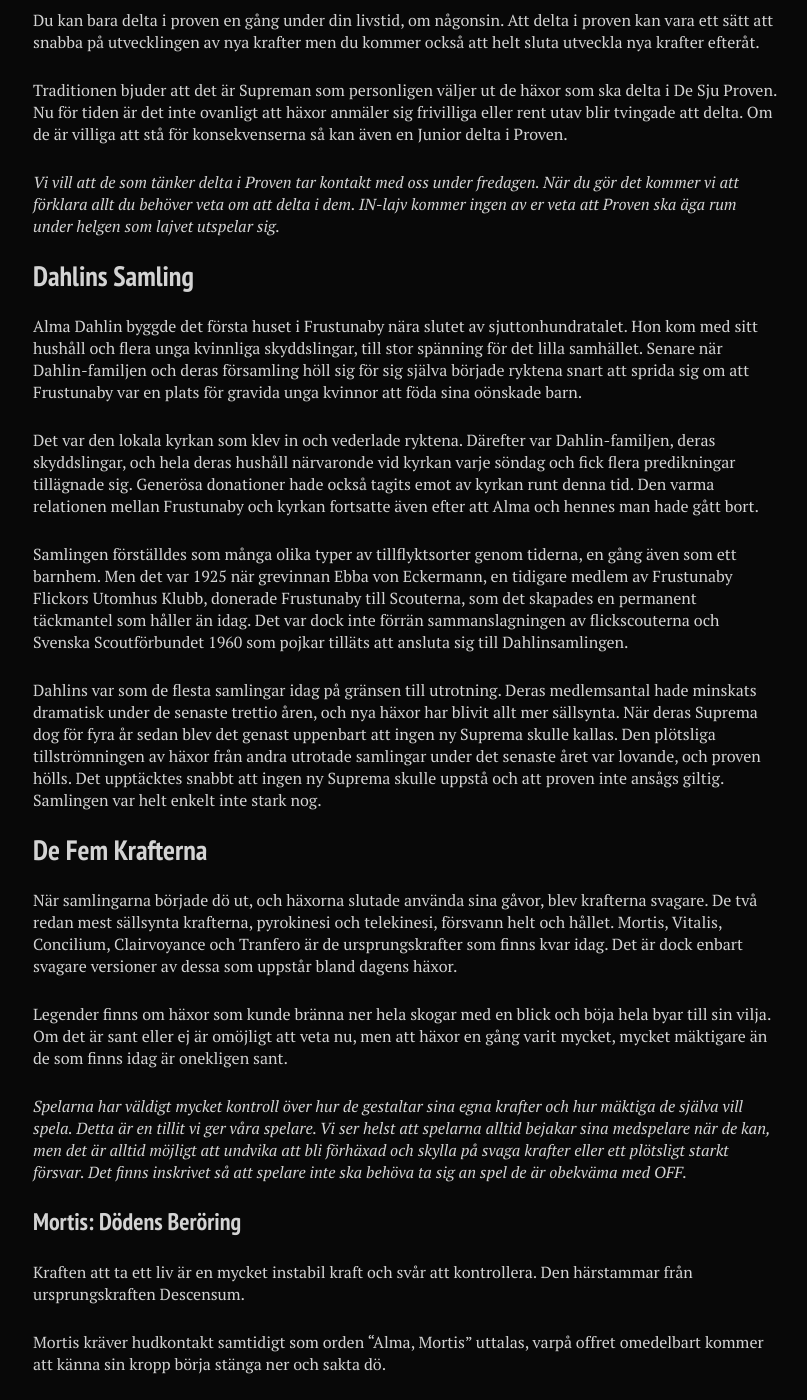
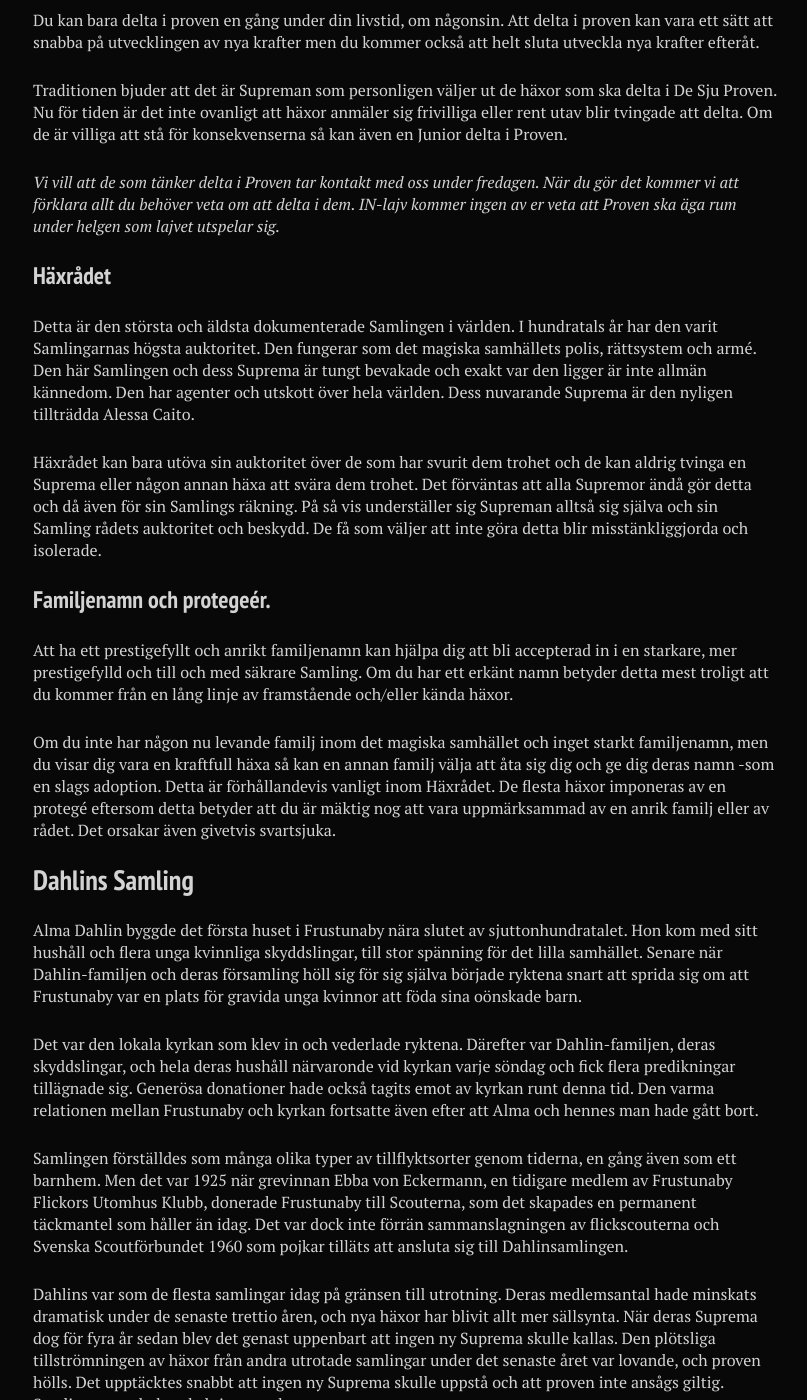
Before and after one commit to stanislavb/www.coven.nu, a Jekyll site: the page built from fiktion/index.md, in a window 1280 px wide and 1400 px high, scrolled down 3182 px. Shown: the whole window, without its empty margins (287-1094 px from the left). Built offline with Jekyll 4.4.1, drawn with Linux system fonts in a browser that asks for light colours; nearby versions of some CDN libraries.

Commit message:
Update index.md

```diff
--- a/fiktion/index.md
+++ b/fiktion/index.md
@@ -78,6 +78,18 @@ Du kan bara delta i proven en gång under din livstid, om någonsin. Att delta i
 Traditionen bjuder att det är Supreman som personligen väljer ut de häxor som ska delta i De Sju Proven. Nu för tiden är det inte ovanligt att häxor anmäler sig frivilliga eller rent utav blir tvingade att delta. Om de är villiga att stå för konsekvenserna så kan även en Junior delta i Proven.
 
 *Vi vill att de som tänker delta i Proven tar kontakt med oss under fredagen. När du gör det kommer vi att förklara allt du behöver veta om att delta i dem. IN-lajv kommer ingen av er veta att Proven ska äga rum under helgen som lajvet utspelar sig.*
+
+### Häxrådet
+Detta är den största och äldsta dokumenterade Samlingen i världen. I hundratals år har den varit Samlingarnas högsta auktoritet. Den fungerar som det magiska samhällets polis, rättsystem och armé. Den här Samlingen och dess Suprema är tungt bevakade och exakt var den ligger är inte allmän kännedom. Den har agenter och utskott över hela världen. Dess nuvarande Suprema är den nyligen tillträdda Alessa Caito.
+
+Häxrådet kan bara utöva sin auktoritet över de som har svurit dem trohet och de kan aldrig tvinga en Suprema eller någon annan häxa att svära dem trohet. Det förväntas att alla Supremor ändå gör detta och då även för sin Samlings räkning. På så vis underställer sig Supreman alltså sig själva och sin Samling rådets auktoritet och beskydd. De få som väljer att inte göra detta blir misstänkliggjorda och isolerade.
+
+### Familjenamn och protegeér.
+Att ha ett prestigefyllt och anrikt familjenamn kan hjälpa dig att bli accepterad in i en starkare, mer prestigefylld och till och med säkrare Samling. Om du har ett erkänt namn betyder detta mest troligt att du kommer från en lång linje av framstående och/eller kända häxor.
+
+Om du inte har någon nu levande familj inom det magiska samhället och inget starkt familjenamn, men du visar dig vara en kraftfull häxa så kan en annan familj välja att åta sig dig och ge dig deras namn -som en slags adoption. Detta är förhållandevis vanligt inom Häxrådet. De flesta häxor imponeras av en protegé eftersom detta betyder att du är mäktig nog att vara uppmärksammad av en anrik familj eller av rådet. Det orsakar även givetvis svartsjuka.
+
+
 
 
 ## Dahlins Samling
```
